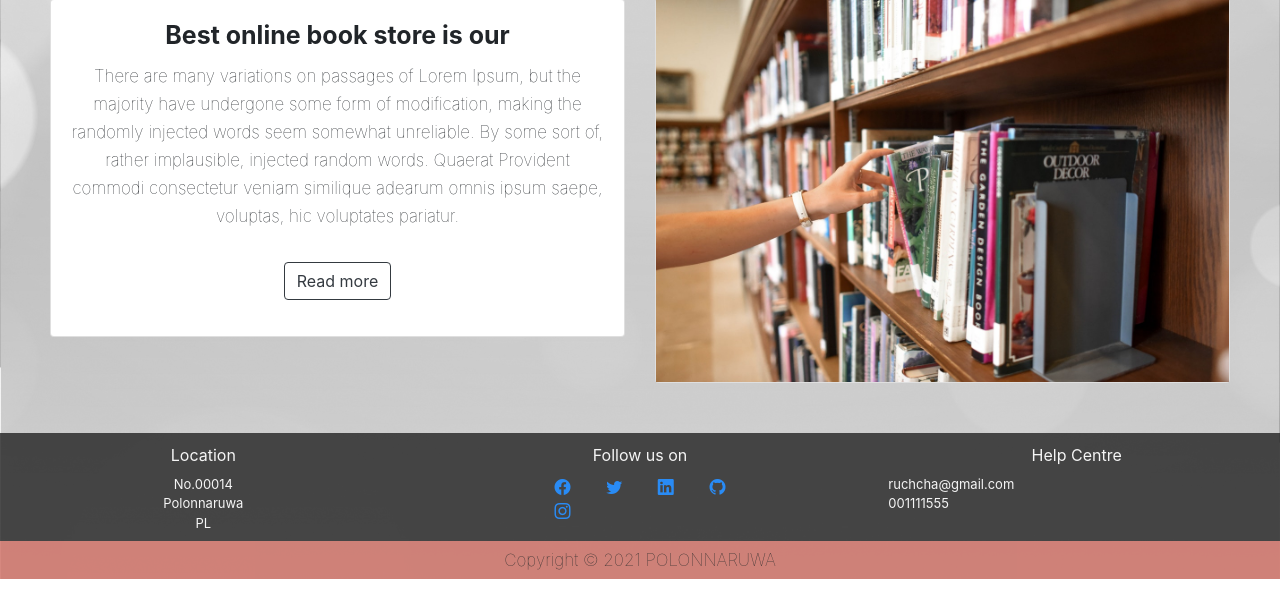
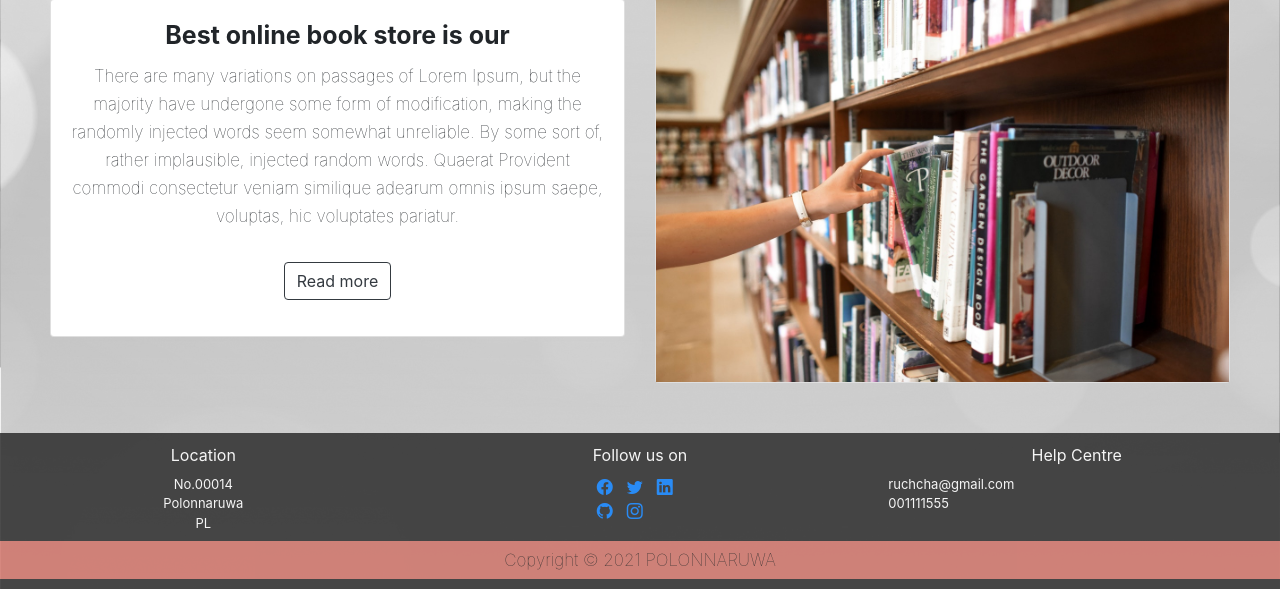
Before and after one commit to RuchithaVirashan/bookHub, a PHP site: page /about.php in a window 1280 px wide. Shown: the part 679-1268 px from the top of the page. Run offline with PHP 8.4, Linux system fonts and the light colour scheme; some libraries are stand-ins or nearby versions.

Commit message:
Updated and optimized footer.css

```diff
--- a/styles/footer.css
+++ b/styles/footer.css
@@ -2,12 +2,13 @@
     background-color: #222;
     opacity: .8;
     color: white;
-    padding:10px 0px 0px 0px;
+    padding:10px 0;
 
 }
 #line{
     opacity: 1;
     width: 50%;
+    margin: 0 auto;
     align-items: center;
     background-color: black;
 }
@@ -22,6 +23,7 @@
 }
 
 #socialTags{
+    padding: 0 60px;
     text-align: center;
 }
 
```
